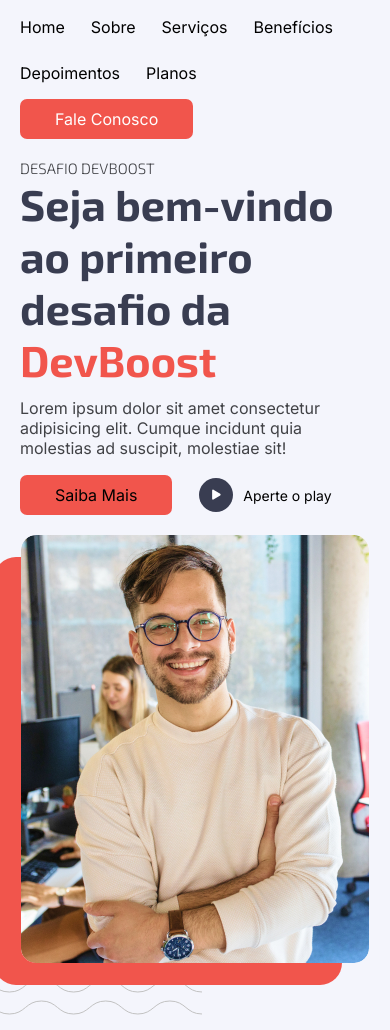
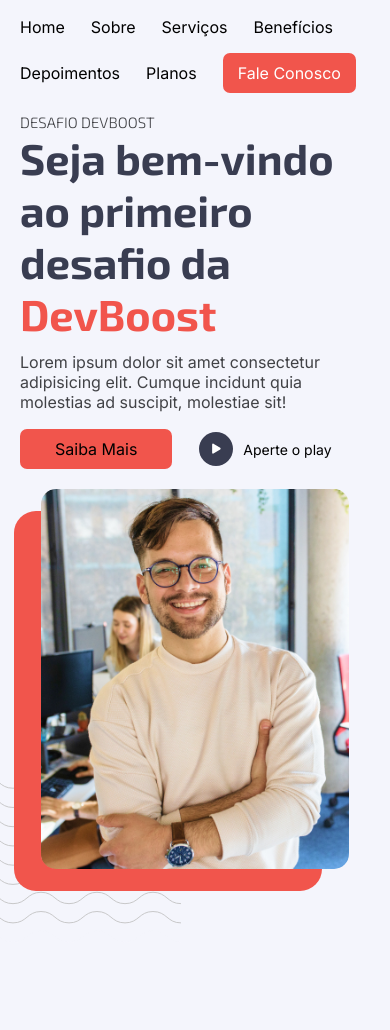
Before and after one commit to Fabricio-odn/devboost-01, a plain HTML site: page index.html in a window 390 px wide. Shown: the part 70-1100 px from the top of the page. After the commit the page ends 1013 px from the top, so only its background shows below. Drawn offline with Linux system fonts and the light colour scheme.

Commit message:
responsivo

```diff
--- a/assets/css/header.css
+++ b/assets/css/header.css
@@ -25,11 +25,13 @@
 
 @media (max-width: 800px) {
   .header {
-    flex-direction: column;
     justify-content: space-around;
     align-items: center;
   }
   .header-menu {
     padding-top: 20px;
   }
+  .bg-btn a {
+    padding: 10px 15px;
+  }
 }
--- a/assets/css/main.css
+++ b/assets/css/main.css
@@ -86,7 +86,7 @@
   z-index: -2;
 }
 
-@media (max-width: 768px) {
+@media (max-width: 425px) {
   .main {
     margin-top: 30px;
     justify-content: center;
@@ -94,4 +94,15 @@
   .flex .btn {
     margin-bottom: 20px;
   }
+
+  .imagens-2 .carinha {
+    max-height: 380px;
+  }
+  .retangulo {
+    width: 308px;
+    height: 380px;
+  }
+  .ondas {
+    width: 280px;
+  }
 }
```
